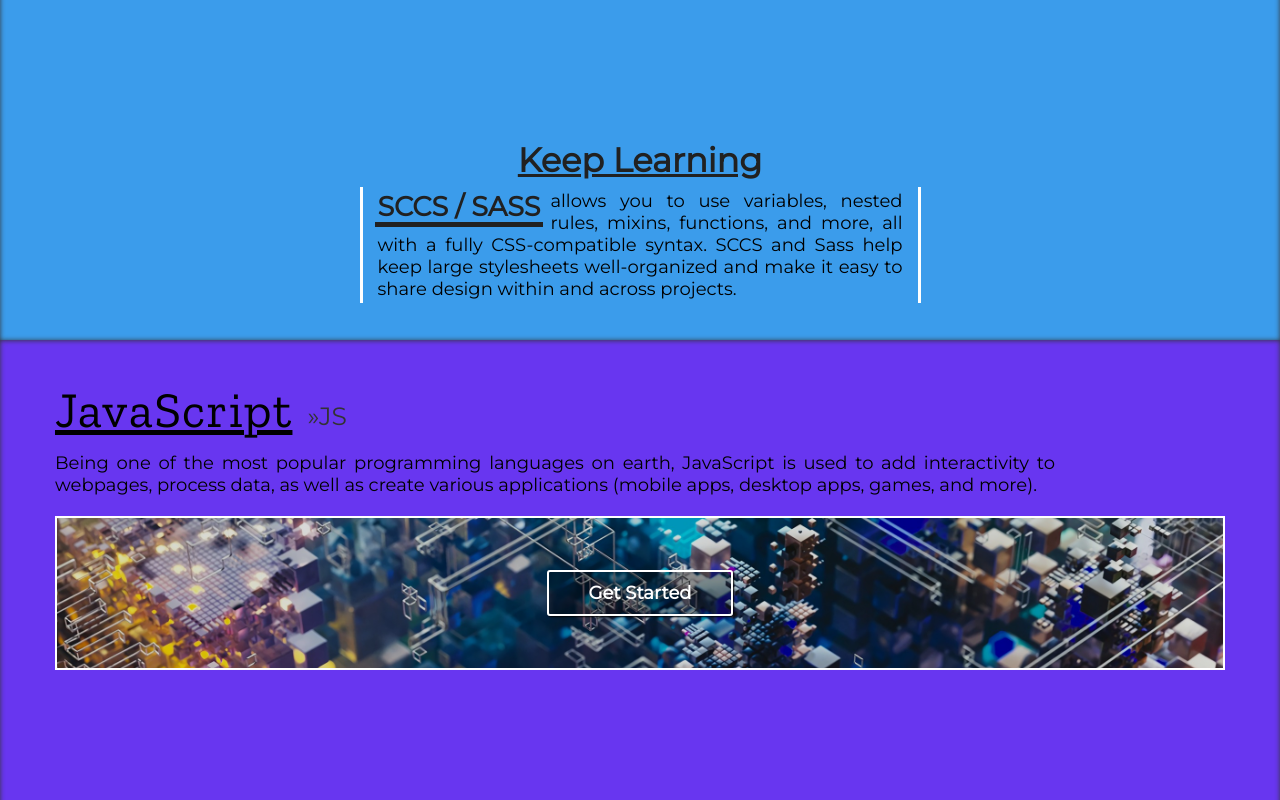
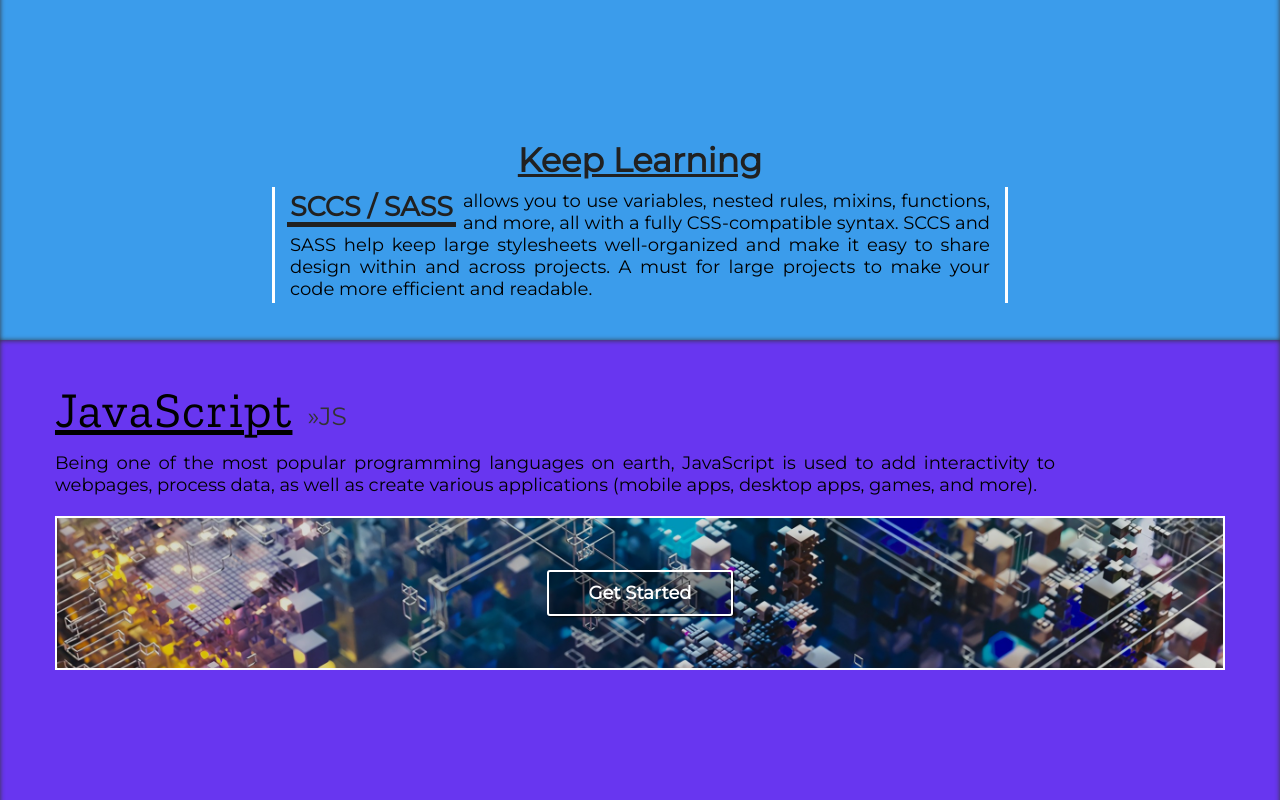
Before and after one commit to dango301/Learning-how-to-make-a-Website, a plain HTML site: page index.html in a window 1280 px wide. Shown: the part 1930-2730 px from the top of the page. Drawn offline with nearby package versions, Linux system fonts and the light colour scheme.

Commit message:
minor improvements

```diff
--- a/index.html
+++ b/index.html
@@ -104,8 +104,8 @@
           <a href="https://sass-lang.com/" target="_blank" class="h4">SCCS / SASS</a>
           <p class="info">
             allows you to use variables, nested rules, mixins, functions, and more, all with a fully CSS-compatible
-            syntax. SCCS and Sass help keep large stylesheets well-organized and make it easy to share design within and
-            across projects.
+            syntax. SCCS and SASS help keep large stylesheets well-organized and make it easy to share design within and
+            across projects. A must for large projects to make your code more efficient and readable.
           </p>
         </div>
 
--- a/scripts/main.ts
+++ b/scripts/main.ts
@@ -1,12 +1,9 @@
 import mostVisible from 'most-visible';
 
-
-//#region [ rgba(0, 0, 255, 0.1) ] reusable functions
 function classToggle(element: Element, className: string, enable: boolean) {
   if (enable) element.classList.add(className);
   else element.classList.remove(className);
 }
-//#endregion
 
 
 const nav = document.getElementsByTagName('nav')[0],
@@ -16,10 +13,12 @@ const nav = document.getElementsByTagName('nav')[0],
 function scrollNav() {
 
   const yPos = trigger.getBoundingClientRect().top,
-    activeEl = mostVisible(langs),
-    navSections = document.querySelectorAll('nav.stick .bar');
+    activeEl = mostVisible(langs);
 
   classToggle(nav, 'stick', yPos <= 0);
+  const navSections = document.querySelectorAll('nav.stick .bar');
+  // get navSections every time to see if navbar is stuck
+
   for (let i = 0; i < navSections.length; i++) {
     if (langs[i] == activeEl) navSections[i].classList.add('active');
     else navSections[i].classList.remove('active');
@@ -33,4 +32,3 @@ learnCards.forEach(btn => btn.addEventListener('mouseleave', () => btn.parentEle
 
 // onload-setup at the end here:
 window.onscroll = scrollNav;
-scrollNav();
--- a/styles/main.scss
+++ b/styles/main.scss
@@ -31,6 +31,7 @@ $softblack: rgb(33, 33, 33);
   text-shadow: 1.25px 1.25px 2px black;
 }
 
+html,
 body {
   padding: 0;
   margin: 0;
@@ -38,8 +39,8 @@ body {
   background-size: 1000px;
   font-family: Montserrat, sans-serif;
   scroll-behavior: smooth;
-  height: 100vh;
-  overflow-y: scroll;
+  // height: 100vh;
+  // overflow-y: scroll;
   scroll-snap-type: y proximity;
   scroll-padding-top: $navHeight;
 }
@@ -192,7 +193,7 @@ nav {
   @include bannerBg('abstract', 0.2, bottom);
 
   .item {
-    max-width: 525px;
+    max-width: 700px;
   }
 }
 #functional {
```
Also changed, not shown: scripts/dist/main.js, styles/main.css, 2 other files.
